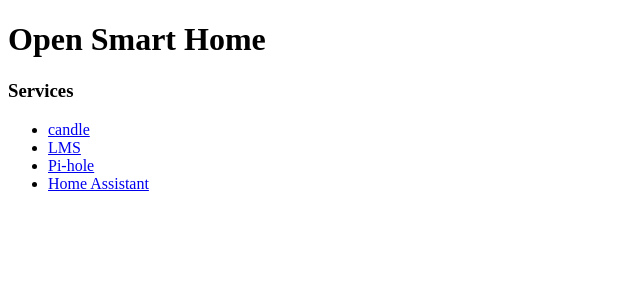
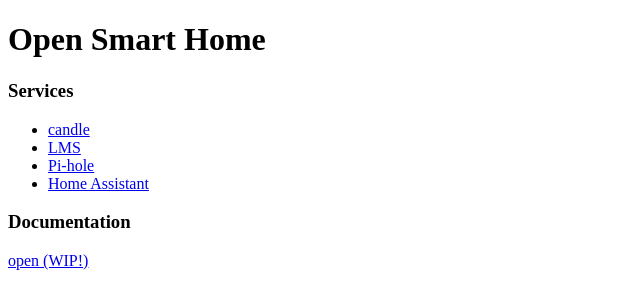
Before and after one commit to cleemansen/open-smart-home, a plain HTML site: page caddy/welcome/index.html in a window 1280 px wide. Shown: the whole page, without its empty margins (0-640 px from the left). Drawn offline with Linux system fonts and the light colour scheme.

Commit message:
linking to the WIP docu

```diff
--- a/caddy/welcome/index.html
+++ b/caddy/welcome/index.html
@@ -19,6 +19,8 @@
 					<li><a href="http://192.168.0.100/admin">Pi-hole</a></li>
 					<li><a href="http://thin.unividuell.org:8123">Home Assistant</a></li>
 				</ul>
+				<h3>Documentation</h3>
+				<p><a href="/docs/">open (WIP!)</a></p>
 			</div>
 		</div>
 	</body>
```
Also changed, not shown: 1 other file.
